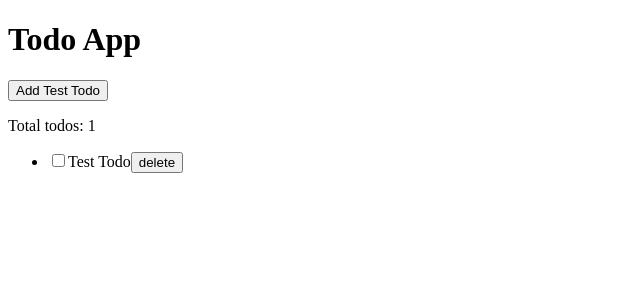
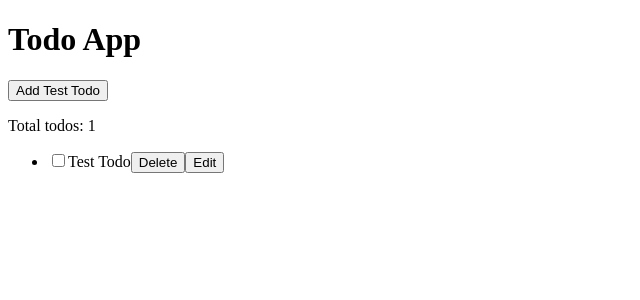
Before and after one commit to ShymeetriaJ/Context_API-implementation, a React (Vite) app in the folder api-implementation/: page / in a window 1280 px wide. Both pictures are taken after a click on the button "Add Test Todo". Shown: the top 300 px of the page, without its empty margins (0-640 px from the left). Built offline with nearby package versions, Linux system fonts and the light colour scheme.

Commit message:
editTodo button added; funtionalilty to be completed later.

```diff
--- a/api-implementation/src/App.jsx
+++ b/api-implementation/src/App.jsx
@@ -3,7 +3,7 @@ import TodoContext from './context/TodoContext';
 
 
 function App() {
-  const {todos, addTodo, toggleTodo, deleteTodo} = useContext(TodoContext);
+  const {todos, addTodo, toggleTodo, deleteTodo, editTodo} = useContext(TodoContext);
 
   return (
     <div>
@@ -31,7 +31,9 @@ function App() {
               {todo.text}
             </span>
             {/* delete testing */}
-            <button onClick={() => deleteTodo(todo.id)}>delete</button>
+            <button onClick={() => deleteTodo(todo.id)}>Delete</button>
+            {/* edit testing */}
+            <button onClick={() => editTodo(todo.id)}>Edit</button>
           </li>
         ))}
       </ul>
--- a/api-implementation/src/AppProviders.jsx
+++ b/api-implementation/src/AppProviders.jsx
@@ -32,10 +32,18 @@ export function AppProviders({children}) {
 
         console.log('Todo deleted, id:', id);
     };
+
     // created function to edit todo
     const editTodo = (id) => {
+        setTodos(currentTodos =>
+            currentTodos.map(todo =>
+                todo.id === id ? { ...todo, text: newText } : todo
+            )
+        );
+        console.log('Todo edited, id:', id, 'new text:', newText);
+    };
 
-    };
+
     // created function to clear completed todos
     const clearCompleted = () => {
 
```
